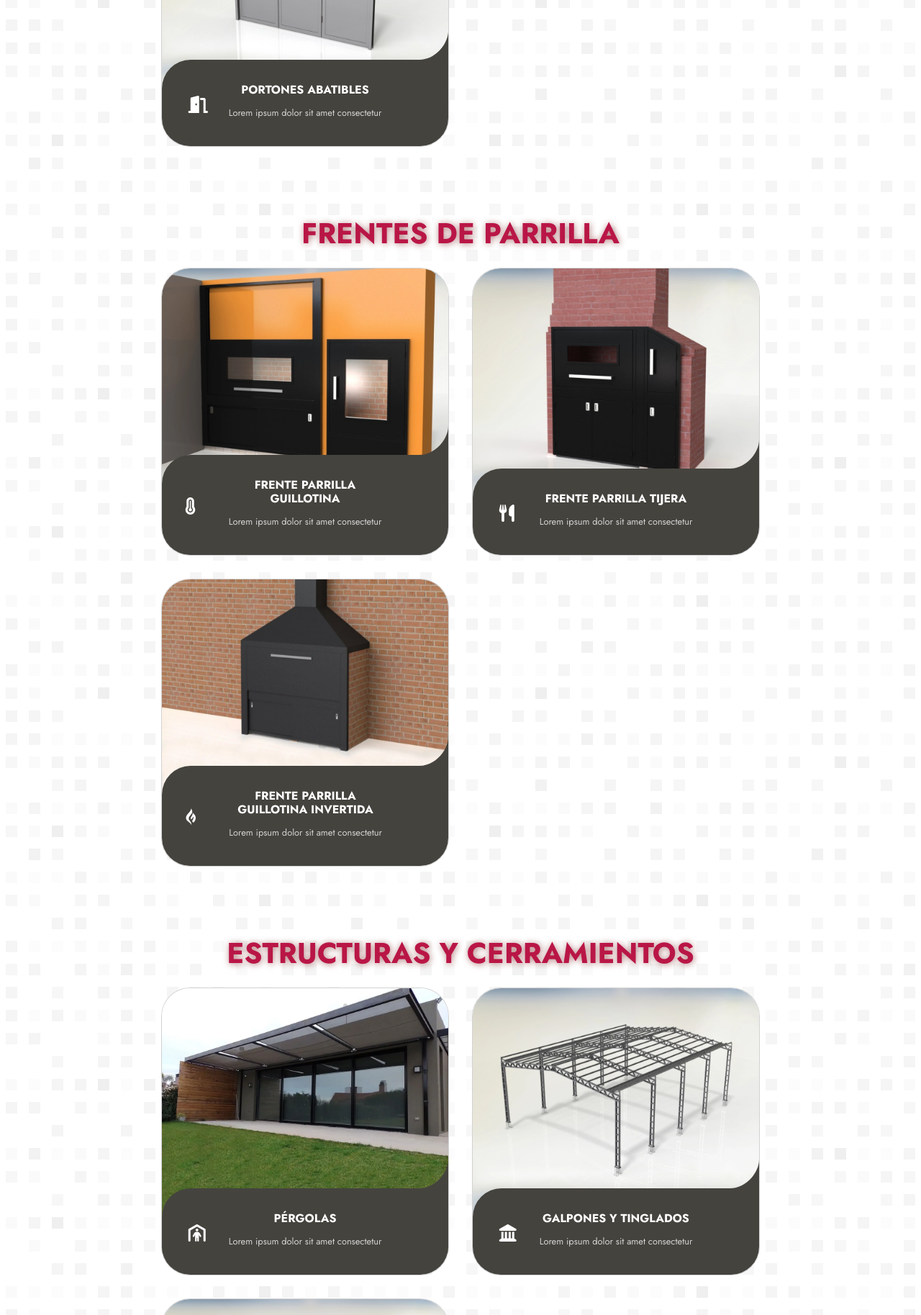
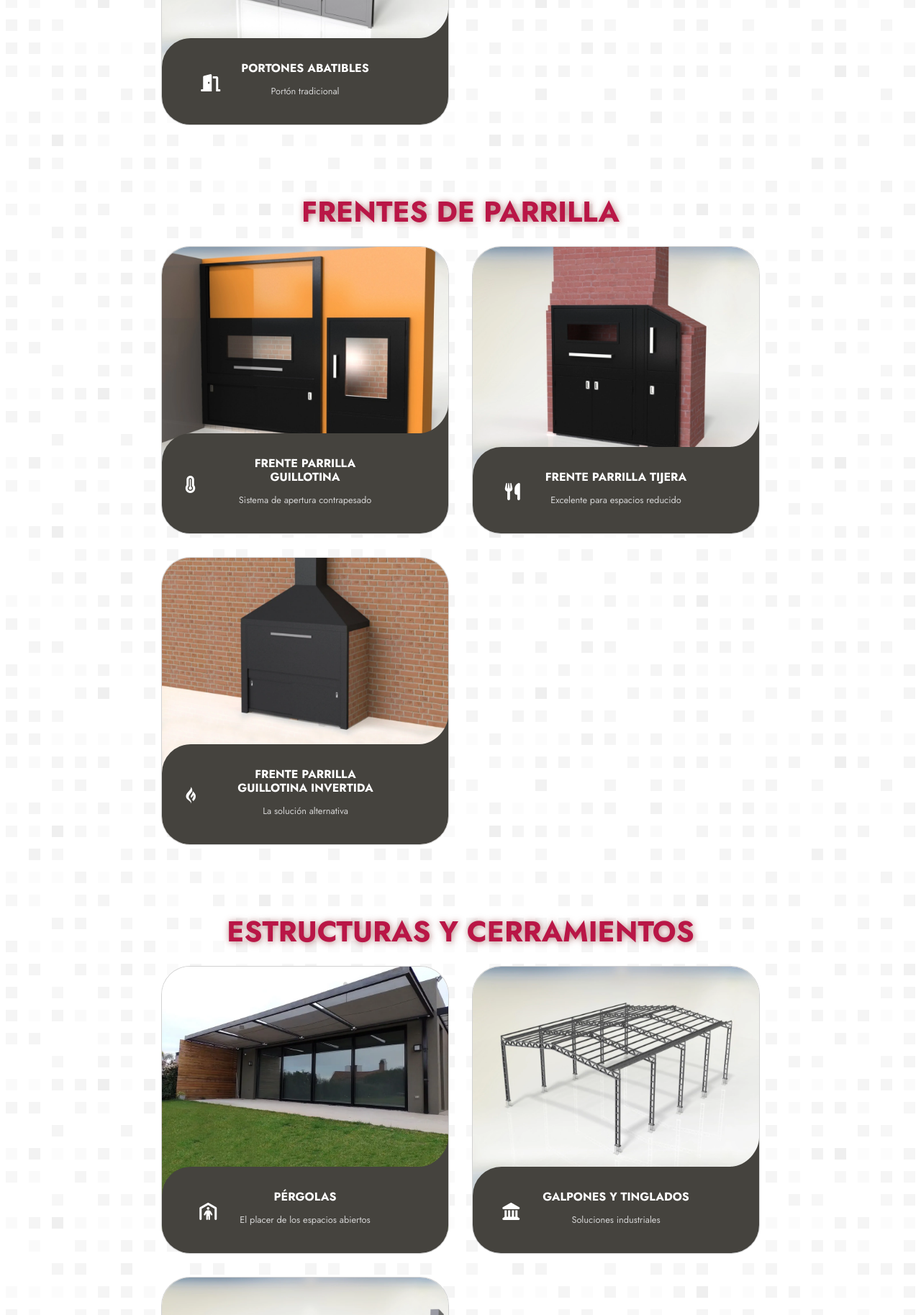
Before and after one commit to exemorelli/proyecto-coder-MTM-bootstrap, a website: page pages/productos.html in a window 1280 px wide. Shown: the part 973-2800 px from the top of the page at 72% size. Drawn offline with nearby package versions, Linux system fonts and the light colour scheme.

Commit message:
textos en productos.html

```diff
--- a/pages/productos.html
+++ b/pages/productos.html
@@ -13,7 +13,7 @@
     <link href="https://cdn.jsdelivr.net/npm/bootstrap@5.2.0-beta1/dist/css/bootstrap.min.css" rel="stylesheet"
         integrity="sha384-0evHe/X+R7YkIZDRvuzKMRqM+OrBnVFBL6DOitfPri4tjfHxaWutUpFmBp4vmVor" crossorigin="anonymous">
     <link rel="stylesheet" href="https://cdn.jsdelivr.net/npm/bootstrap-icons@1.8.2/font/bootstrap-icons.css">
-    <link href="https://unpkg.com/aos@2.3.1/dist/aos.css" rel="stylesheet">
+    <!-- <link href="https://unpkg.com/aos@2.3.1/dist/aos.css" rel="stylesheet"> -->
     <link href="../assets/fontawesome/css/all.css" rel="stylesheet">
 
     <link rel="shortcut icon" href="../assets/icons/logo-MTM-negro.ico" type="image/x-icon">
@@ -51,7 +51,7 @@
     <main>
         <h1 class="pageTitle">Nuestros productos</h1>
 
-        <div class="animationOverflow container">
+        <div class="container">
             <!-- Sección de portones -->
             <section data-aos="zoom-out" class="pages__prod" id="portones">
                 <h2 class="pages--h2 style--h2">Portones</h2>
@@ -76,9 +76,8 @@
                                     </div>
                                     <div class="i-container"></div>
                                 </div>
-                                <p class="card__description">Lorem ipsum dolor sit amet consectetur adipisicing elit.
-                                    Asperiores,
-                                    blanditiis?</p>
+                                <p class="card__description">En variedad de estilos y características, nuestro producto
+                                    emblema.</p>
                             </div>
                         </div>
                     </article>
@@ -97,13 +96,11 @@
                                     </div>
                                     <div class="card__header--text">
                                         <h3 class="card__title">Portones corredizos</h3>
-                                        <span class="card__tagline">Nuestro producto estrella</span>
+                                        <span class="card__tagline">La simplicidad de un portón eficaz</span>
                                     </div>
                                     <div class="i-container"></div>
                                 </div>
-                                <p class="card__description">Lorem ipsum dolor sit amet consectetur adipisicing elit.
-                                    Asperiores,
-                                    blanditiis?</p>
+                                <p class="card__description">Portones corredizos rectos, de hoja simple o doble.</p>
                             </div>
                         </div>
                     </article>
@@ -122,13 +119,11 @@
                                     </div>
                                     <div class="card__header--text">
                                         <h3 class="card__title">Portones abatibles</h3>
-                                        <span class="card__tagline">Lorem ipsum dolor sit amet consectetur</span>
+                                        <span class="card__tagline">Portón tradicional</span>
                                     </div>
                                     <div class="i-container"></div>
                                 </div>
-                                <p class="card__description">Lorem ipsum dolor sit amet consectetur adipisicing elit.
-                                    Asperiores,
-                                    blanditiis?</p>
+                                <p class="card__description">Diseños en vidrio repartido o chapa estampada</p>
                             </div>
                         </div>
                     </article>
@@ -155,14 +150,12 @@
                                     </div>
                                     <div class="card__header--text">
                                         <h3 class="card__title">Frente parrilla guillotina</h3>
-                                        <span class="card__tagline">Lorem ipsum dolor sit amet consectetur</span>
+                                        <span class="card__tagline">Sistema de apertura contrapesado</span>
                                     </div>
                                     <div class="i-container"></div>
                                 </div>
-                                <p class="card__description">Lorem ipsum dolor sit amet consectetur adipisicing
-                                    elit.
-                                    Asperiores,
-                                    blanditiis?</p>
+                                <p class="card__description">Nuestro recomendado, con puerta de apertura tipo guillotina
+                                    con sistema de contrapesos.</p>
                             </div>
                         </div>
                     </article>
@@ -181,12 +174,12 @@
                                     </div>
                                     <div class="card__header--text">
                                         <h3 class="card__title">Frente parrilla tijera</h3>
-                                        <span class="card__tagline">Lorem ipsum dolor sit amet consectetur</span>
+                                        <span class="card__tagline">Excelente para espacios reducido</span>
                                     </div>
                                     <div class="i-container"></div>
                                 </div>
-                                <p class="card__description">Lorem ipsum dolor sit amet consectetur adipisicing
-                                    elit. Asperiores, blanditiis?</p>
+                                <p class="card__description">Sistema de apertura tipo tijera, útil para espacios
+                                    reducidos o parrillas pre-moldeadas.</p>
                             </div>
                         </div>
                     </article>
@@ -205,14 +198,12 @@
                                     </div>
                                     <div class="card__header--text">
                                         <h3 class="card__title">Frente parrilla guillotina invertida</h3>
-                                        <span class="card__tagline">Lorem ipsum dolor sit amet consectetur</span>
+                                        <span class="card__tagline">La solución alternativa</span>
                                     </div>
                                     <div class="i-container"></div>
                                 </div>
-                                <p class="card__description">Lorem ipsum dolor sit amet consectetur adipisicing
-                                    elit.
-                                    Asperiores,
-                                    blanditiis?</p>
+                                <p class="card__description">Excelente alternativa para aprovechar las ventajas de los
+                                    contrapesos, donde el sistema tijera hubiera sido la opción.</p>
                             </div>
                         </div>
                     </article>
@@ -238,14 +229,12 @@
                                     </div>
                                     <div class="card__header--text">
                                         <h3 class="card__title">Pérgolas</h3>
-                                        <span class="card__tagline">Lorem ipsum dolor sit amet consectetur</span>
+                                        <span class="card__tagline">El placer de los espacios abiertos</span>
                                     </div>
                                     <div class="i-container"></div>
                                 </div>
-                                <p class="card__description">Lorem ipsum dolor sit amet consectetur adipisicing
-                                    elit.
-                                    Asperiores,
-                                    blanditiis?</p>
+                                <p class="card__description">Estructuras duraderas, diseños en madera o chapa
+                                    decorativa, y protección en policarbonato.</p>
                             </div>
                         </div>
                     </article>
@@ -264,14 +253,12 @@
                                     </div>
                                     <div class="card__header--text">
                                         <h3 class="card__title">Galpones y tinglados</h3>
-                                        <span class="card__tagline">Lorem ipsum dolor sit amet consectetur</span>
+                                        <span class="card__tagline">Soluciones industriales</span>
                                     </div>
                                     <div class="i-container"></div>
                                 </div>
-                                <p class="card__description">Lorem ipsum dolor sit amet consectetur adipisicing
-                                    elit.
-                                    Asperiores,
-                                    blanditiis?</p>
+                                <p class="card__description">Fabricación de estructuras portantes en todas sus etapas.
+                                </p>
                             </div>
                         </div>
                     </article>
@@ -290,14 +277,12 @@
                                     </div>
                                     <div class="card__header--text">
                                         <h3 class="card__title">Frentes de rejas</h3>
-                                        <span class="card__tagline">Lorem ipsum dolor sit amet consectetur</span>
+                                        <span class="card__tagline">Diseño y seguridad</span>
                                     </div>
                                     <div class="i-container"></div>
                                 </div>
-                                <p class="card__description">Lorem ipsum dolor sit amet consectetur adipisicing
-                                    elit.
-                                    Asperiores,
-                                    blanditiis?</p>
+                                <p class="card__description">Con opciones en chapa calada decorativa, o tradicionales
+                                    con metal desplegado.</p>
                             </div>
                         </div>
                     </article>
@@ -324,14 +309,12 @@
                                     </div>
                                     <div class="card__header--text">
                                         <h3 class="card__title">Escaleras</h3>
-                                        <span class="card__tagline">Lorem ipsum dolor sit amet consectetur</span>
+                                        <span class="card__tagline">Diseño a medida</span>
                                     </div>
                                     <div class="i-container"></div>
                                 </div>
-                                <p class="card__description">Lorem ipsum dolor sit amet consectetur adipisicing
-                                    elit.
-                                    Asperiores,
-                                    blanditiis?</p>
+                                <p class="card__description">Hermosos diseños de estilo industrial con estructura en
+                                    metal y detalles en madera Zoita.</p>
                             </div>
                         </div>
                     </article>
@@ -350,14 +333,11 @@
                                     </div>
                                     <div class="card__header--text">
                                         <h3 class="card__title">Barandas</h3>
-                                        <span class="card__tagline">Lorem ipsum dolor sit amet consectetur</span>
+                                        <span class="card__tagline">Acero inoxidable o hierro</span>
                                     </div>
                                     <div class="i-container"></div>
                                 </div>
-                                <p class="card__description">Lorem ipsum dolor sit amet consectetur adipisicing
-                                    elit.
-                                    Asperiores,
-                                    blanditiis?</p>
+                                <p class="card__description">Diseños en acero inoxidable, hierro o vidrio.</p>
                             </div>
                         </div>
                     </article>
@@ -391,10 +371,10 @@
         integrity="sha384-pprn3073KE6tl6bjs2QrFaJGz5/SUsLqktiwsUTF55Jfv3qYSDhgCecCxMW52nD2"
         crossorigin="anonymous"></script>
     <!-- Scripts de AOS - Animaciones -->
-    <script src="https://unpkg.com/aos@2.3.1/dist/aos.js"></script>
+    <!-- <script src="https://unpkg.com/aos@2.3.1/dist/aos.js"></script>
     <script>
         AOS.init();
-    </script>
+    </script> -->
 </body>
 
 </html>
```
